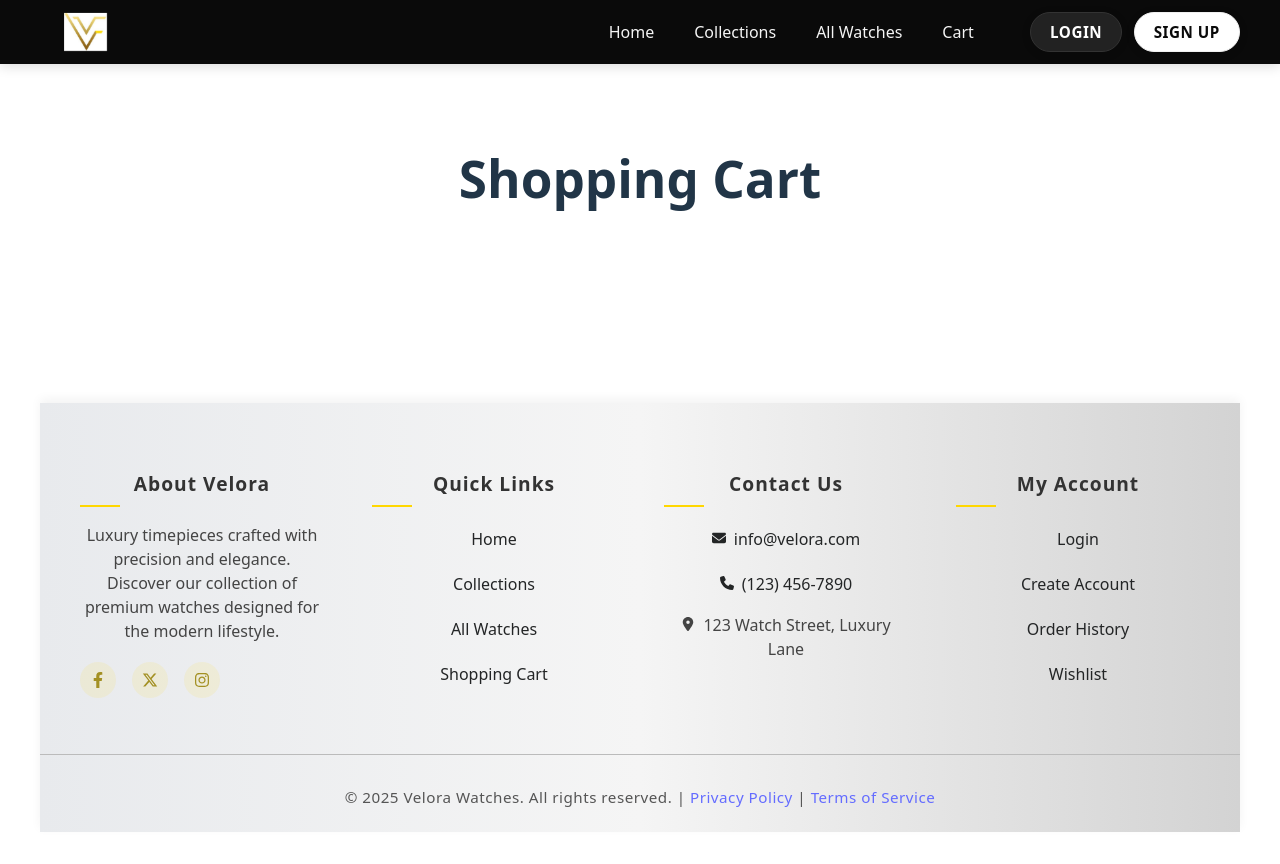
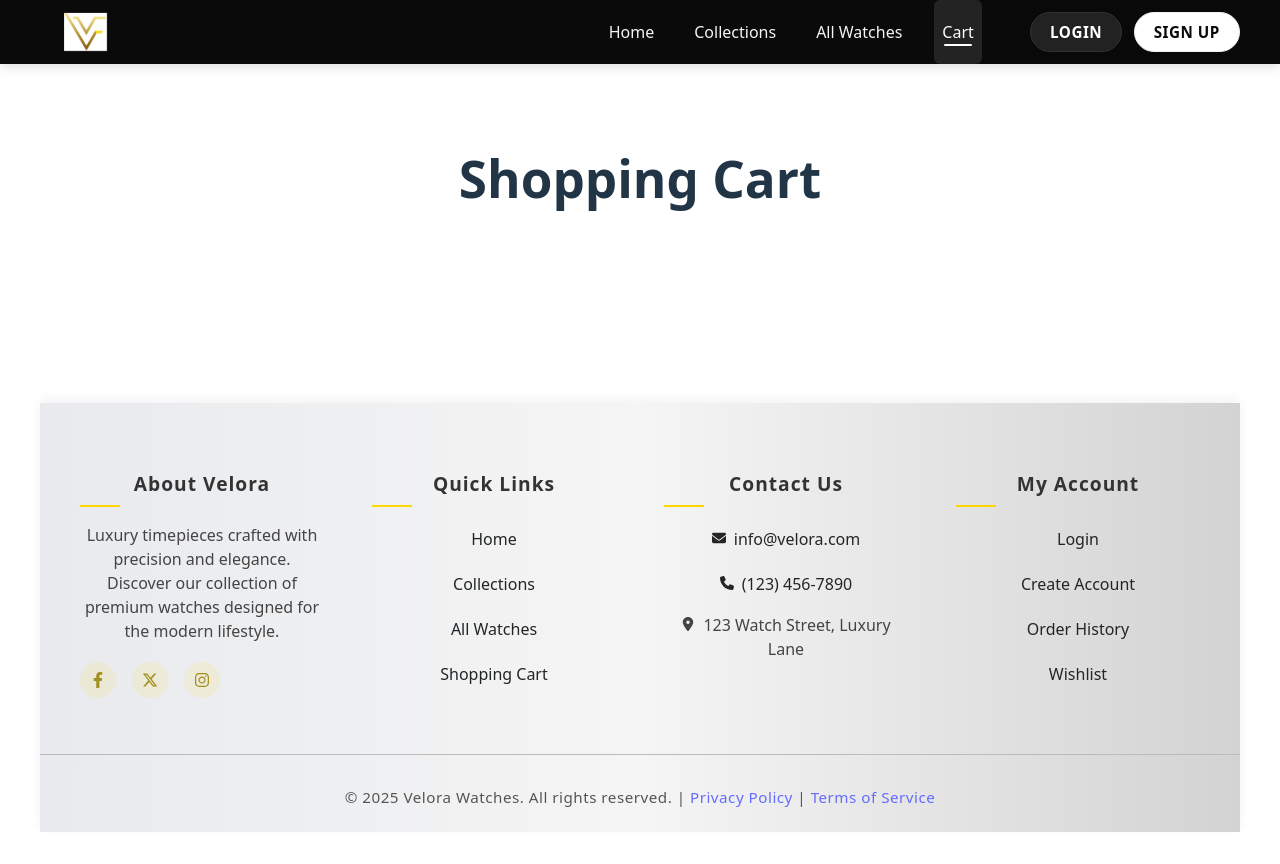
Before and after one commit to ShenSandaru/velora-wataches, a React (Vite) app in the folder FrontEnd/Velora_Watches/: page /cart in a window 1280 px wide. Built offline with nearby package versions, Linux system fonts and the light colour scheme.

Commit message:
Update Navbar.jsx
added the navbra active menu is indicate

```diff
--- a/FrontEnd/Velora_Watches/src/components/common/Navbar/Navbar.jsx
+++ b/FrontEnd/Velora_Watches/src/components/common/Navbar/Navbar.jsx
@@ -1,11 +1,12 @@
 import React, { useState } from 'react';
-import { Link } from 'react-router-dom';
+import { Link, useLocation } from 'react-router-dom';
 import { useUser } from '../../../Context/UserContext';
 import './Navbar.css';
 
 const Navbar = () => {
   const [isOpen, setIsOpen] = useState(false);
   const { user, logout } = useUser();
+  const location = useLocation();
 
   const toggleMenu = () => {
     setIsOpen(!isOpen);
@@ -27,6 +28,15 @@
     closeMenu();
   };
 
+  // Check if current path matches link path
+  const isActive = (path) => {
+    // Exact match for home, starts-with for other routes
+    if (path === "/") {
+      return location.pathname === path ? "active" : "";
+    }
+    return location.pathname.startsWith(path) ? "active" : "";
+  };
+
   // Extract first name from full name
   const firstName = user?.name ? user.name.split(' ')[0] : '';
 
@@ -45,21 +55,23 @@
         </div>
         {isOpen && <div className="nav-overlay" onClick={closeMenu}></div>}
         <ul className={`nav-menu ${isOpen ? 'active' : ''}`}>
-          <li><Link to="/" onClick={closeMenu}>Home</Link></li>
-          <li><Link to="/collections" onClick={closeMenu}>Collections</Link></li>
-          <li><Link to="/products" onClick={closeMenu}>All Watches</Link></li>
-          <li><Link to="/cart" onClick={closeMenu}>Cart</Link></li>
+          <li><Link to="/" onClick={closeMenu} className={isActive("/")}>Home</Link></li>
+          <li><Link to="/collections" onClick={closeMenu} className={isActive("/collections")}>Collections</Link></li>
+          <li><Link to="/products" onClick={closeMenu} className={isActive("/products")}>All Watches</Link></li>
+          <li><Link to="/cart" onClick={closeMenu} className={isActive("/cart")}>Cart</Link></li>
 
           {/* Conditional rendering based on authentication state */}
           {user ? (
             <li className="user-menu">
-              <span className="welcome-user">{firstName}'s Dashboard</span>
+              <Link to="/dashboard" onClick={closeMenu} className={`welcome-user ${isActive("/dashboard")}`}>
+                {firstName}'s Dashboard
+              </Link>
               <button onClick={handleLogout} className="logout-btn">Logout</button>
             </li>
           ) : (
             <li className="auth-links">
-              <Link to="/login" onClick={closeMenu} className="login-link">Login</Link>
-              <Link to="/signup" onClick={closeMenu} className="signup-link">Sign Up</Link>
+              <Link to="/login" onClick={closeMenu} className={`login-link ${isActive("/login")}`}>Login</Link>
+              <Link to="/signup" onClick={closeMenu} className={`signup-link ${isActive("/signup")}`}>Sign Up</Link>
             </li>
           )}
         </ul>
```
